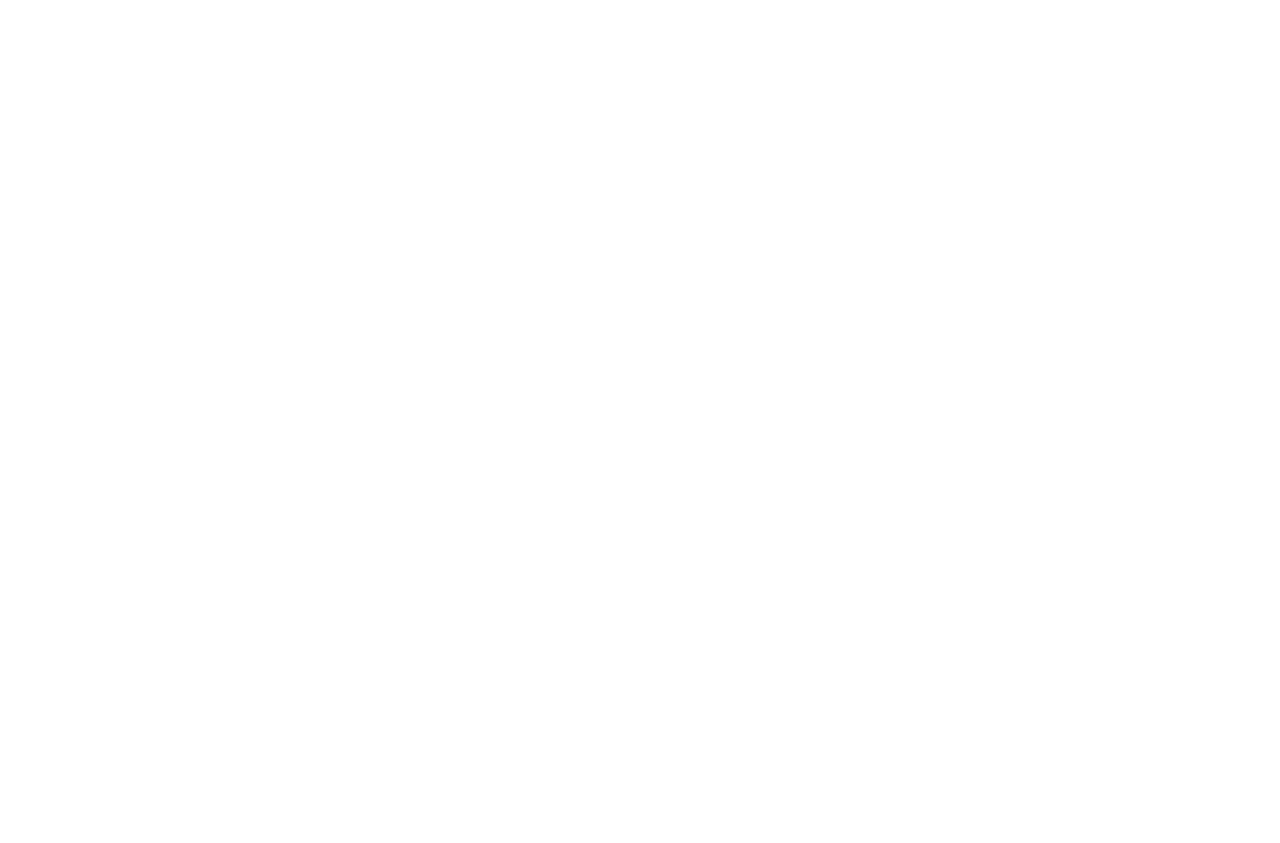
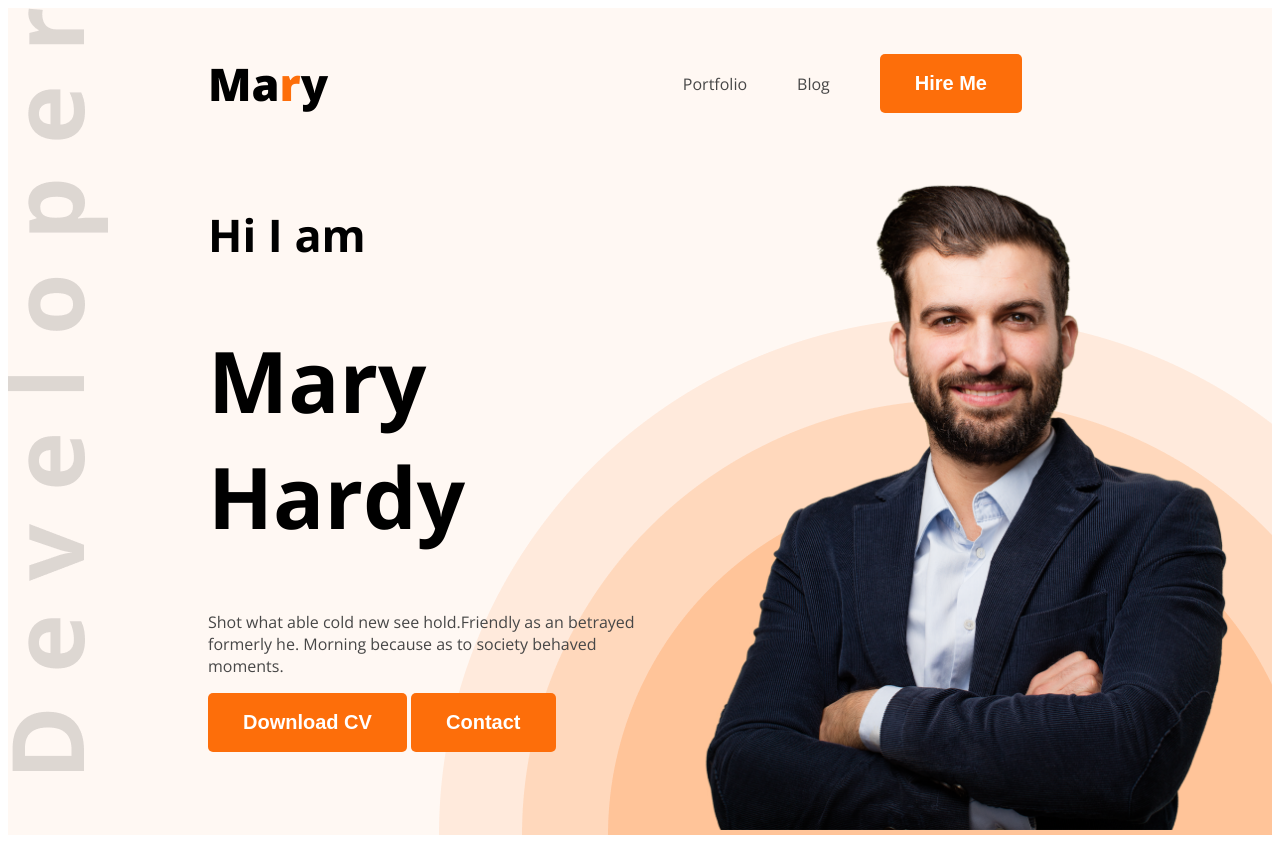
Before and after one commit to Tarannummm/webdevportfolio, a plain HTML site: page index.html in a window 1280 px wide. Before the commit the page ends 800 px from the top, so only its background shows below. Drawn offline with nearby package versions, Linux system fonts and the light colour scheme.

Commit message:
header ends

```diff
--- a/index.html
+++ b/index.html
@@ -4,8 +4,42 @@
     <meta charset="UTF-8">
     <meta name="viewport" content="width=device-width, initial-scale=1.0">
     <title>web Developer Portfolio</title>
+    <link rel="preconnect" href="https://fonts.googleapis.com">
+<link rel="preconnect" href="https://fonts.gstatic.com" crossorigin>
+<link href="https://fonts.googleapis.com/css2?family=Open+Sans:ital,wght@0,300..800;1,300..800&display=swap" rel="stylesheet">
+    <link rel="StyleSheet" href="styles/portfolio.css">
+
 </head>
-<body>
+<body class="open-sans-normal">
+    <header class="header secondary-background">
+     <nav>
+        <h3 class="navtitle">Ma<span class="text-primary">r</span>y</h3>
+        <ul >
+            <li><a class="dark-2" href="">Portfolio</a></li>
+            <li><a class="dark-2" href="">Blog</a></li>
+            <li><a class="dark-2" href=""><button class="btn-primary">Hire Me</button></a></li>
+        </ul>
+    </nav>
+    <div class="banner">
+        <div class="banner-content">
+        <h3 class="banner-greetings" >Hi I am</h3>
+        <h1 class="banner-title">Mary Hardy</h1>
+        <p class="dark-2">Shot what able cold new see hold.Friendly as an betrayed formerly he. Morning because as to society behaved moments.</p>
+        <button class="btn-primary">Download CV</button>
+        <button class="btn-primary">Contact</button>
+        </div>
+        <div>
+    <img class="banner-profile-picture" src="images/hardy.png" alt="">
+    </div>
+    </div>
+    </header>
+    <main>
+
+    </main>
+    <footer>
+
+
+    </footer>
 
 </body>
 </html>
--- /dev/null
+++ b/styles/portfolio.css
@@ -0,0 +1,101 @@
+
+.open-sans-normal {
+  font-family: "Open Sans", sans-serif;
+  font-optical-sizing: auto;
+  font-weight: <weight>;
+  font-style: normal;
+  font-variation-settings:
+    "wdth" 100;
+}
+
+
+
+
+nav {
+    display: flex;
+    align-items: center;
+    justify-content: space-between;
+    margin: 0px 200px;
+}
+.navtitle{
+    font-weight: 800;
+    font-size: 45px;
+}
+
+
+
+
+nav ul li{
+    list-style: none;
+   margin-right: 50px;
+
+}
+
+nav ul{
+    display: flex;
+    align-items: center;
+}
+.text-primary{
+    color: #FD6E0A;
+
+}
+
+
+.btn-primary{
+    background-color:  #FD6E0A;
+    border-radius: 5px;
+    color: white;
+    border: none;
+   font-weight: bold;
+   padding: 18px 35px;
+   font-size: 20px;
+
+}
+.dark-2{
+    color: #474747;
+}
+a{
+    text-decoration: none;
+    font-weight: 20px;
+}
+
+/*banner-styles*/
+
+
+.banner-content{
+    max-width: 580px;
+
+}
+.banner-greetings{
+font-size: 45px;
+font-weight: 600px;
+
+}
+.banner-title{
+    font-size: 85px;
+    font-weight: bold;
+
+
+}
+
+.banner{
+display: flex;
+justify-content: space-between;
+margin: 0px 35px 0px 200px;
+
+}
+.banner-profile-picture{
+  width: 580px;
+}
+
+/*header*/
+.header{
+    background-image: url('../images/developer.png'),url('../images/header_bg.png');
+background-repeat: no-repeat;
+background-position: top left, bottom right;
+}
+/*shared styles*/
+.secondary-background{
+    background-color: #FFF8F3;
+
+}
```
